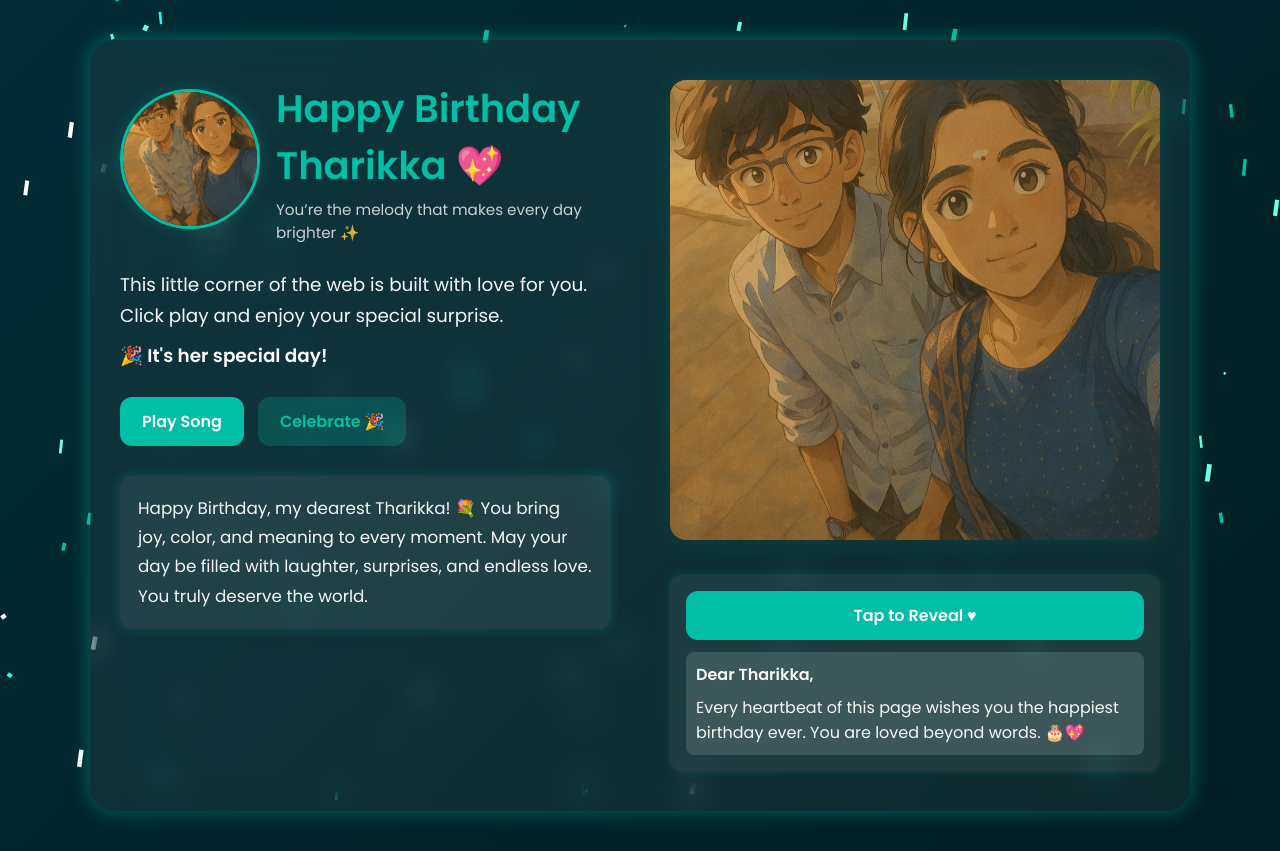
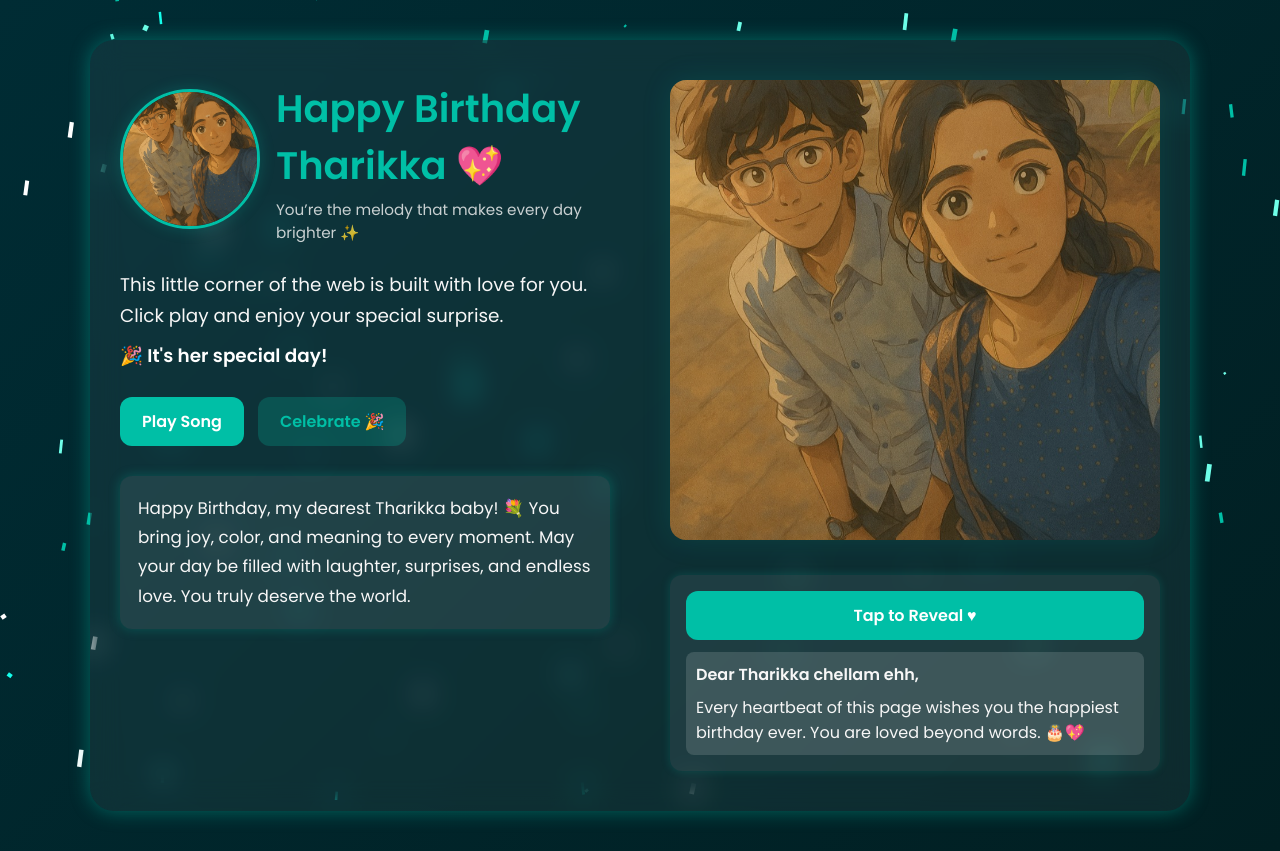
Before and after one commit to Vishnx18/tharikkavishnukarthickpandian, a plain HTML site: page index.html in a window 1280 px wide. Both pictures are taken after a click on the button "Tap to Reveal ♥". Drawn offline with Linux system fonts and the light colour scheme.

Commit message:
Update index.html

```diff
--- a/index.html
+++ b/index.html
@@ -32,7 +32,7 @@
 
         <div class="message-card">
           <div class="message" id="messageText">
-            Happy Birthday, my dearest Tharikka! 💐
+            Happy Birthday, my dearest Tharikka baby! 💐
             You bring joy, color, and meaning to every moment.
             May your day be filled with laughter, surprises, and endless love.
             You truly deserve the world.
@@ -46,7 +46,7 @@
         <div class="reveal-box center surprise">
           <button id="revealBtn" class="btn btn-teal" style="width:100%">Tap to Reveal ♥</button>
           <div id="hiddenNote" style="display:none;margin-top:12px;text-align:left;background:rgba(255,255,255,0.14);padding:10px;border-radius:8px;">
-            <strong>Dear Tharikka,</strong>
+            <strong>Dear Tharikka chellam ehh,</strong>
             <p style="margin:8px 0 0;">Every heartbeat of this page wishes you the happiest birthday ever.
             You are loved beyond words. 🎂💖</p>
           </div>
```
